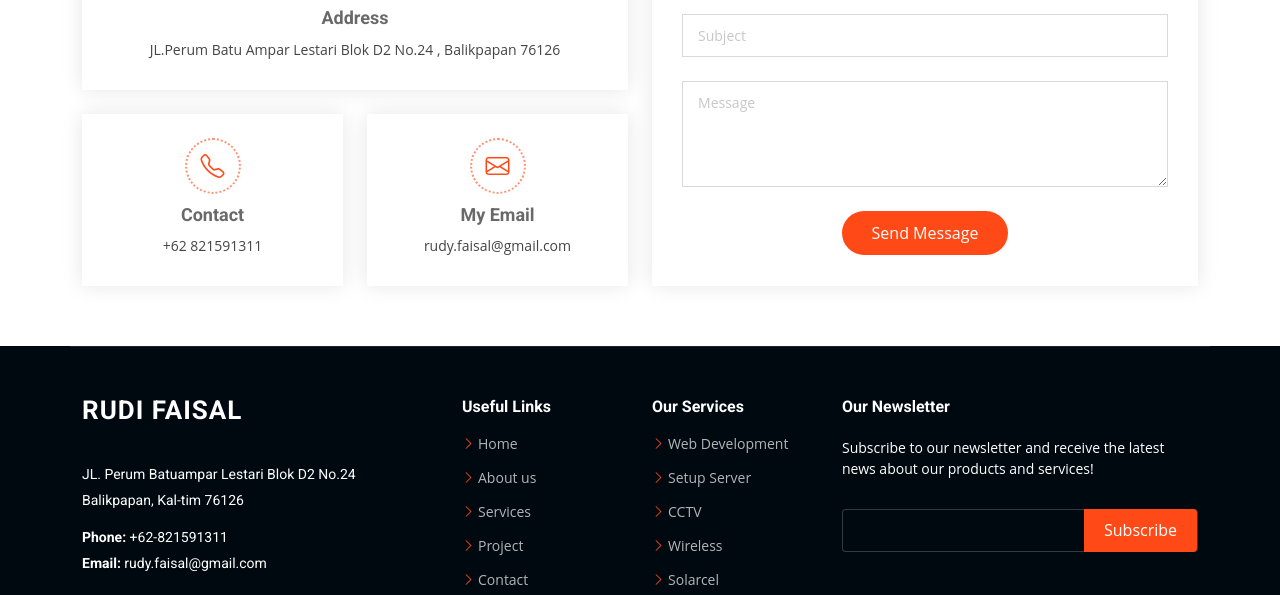
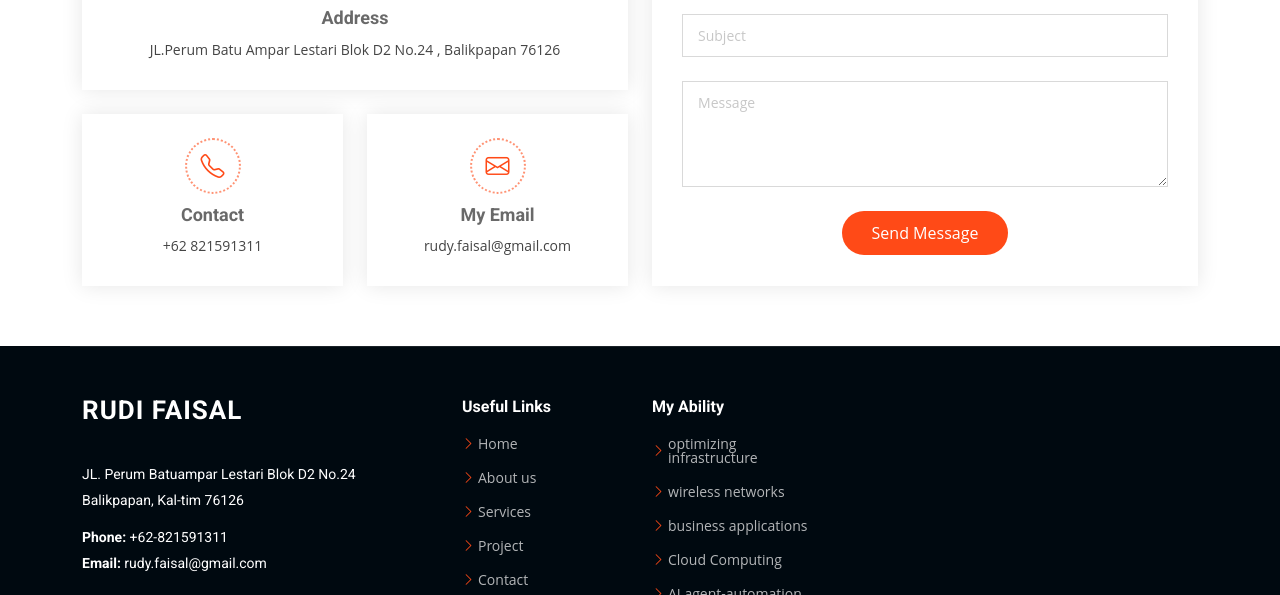
Before and after one commit to rudipaisal/rudipaisal.github.io, a plain HTML site: page index.html in a window 1280 px wide. Shown: the part 8205-8800 px from the top of the page. Drawn offline with Linux system fonts and the light colour scheme.

Commit message:
Update index.html

```diff
--- a/index.html
+++ b/index.html
@@ -904,27 +904,15 @@
         </div>
 
         <div class="col-lg-2 col-md-3 footer-links">
-          <h4>Our Services</h4>
+          <h4>My Ability</h4>
           <ul>
-            <li><i class="bi bi-chevron-right"></i> <a href="#">Web Development</a></li>
-            <li><i class="bi bi-chevron-right"></i> <a href="#">Setup Server</a></li>
-            <li><i class="bi bi-chevron-right"></i> <a href="#">CCTV</a></li>
-            <li><i class="bi bi-chevron-right"></i> <a href="#">Wireless</a></li>
-            <li><i class="bi bi-chevron-right"></i> <a href="#">Solarcel</a></li>
+            <li><i class="bi bi-chevron-right"></i> <a href="#">optimizing infrastructure</a></li>
+            <li><i class="bi bi-chevron-right"></i> <a href="#">wireless networks</a></li>
+            <li><i class="bi bi-chevron-right"></i> <a href="#">business applications</a></li>
+            <li><i class="bi bi-chevron-right"></i> <a href="#">Cloud Computing</a></li>
+            <li><i class="bi bi-chevron-right"></i> <a href="#">AI agent-automation</a></li>
           </ul>
         </div>
-
-        <div class="col-lg-4 col-md-12 footer-newsletter">
-          <h4>Our Newsletter</h4>
-          <p>Subscribe to our newsletter and receive the latest news about our products and services!</p>
-          <form action="forms/newsletter.php" method="post" class="php-email-form">
-            <div class="newsletter-form"><input type="email" name="email"><input type="submit" value="Subscribe"></div>
-            <div class="loading">Loading</div>
-            <div class="error-message"></div>
-            <div class="sent-message">Your subscription request has been sent. Thank you!</div>
-          </form>
-        </div>
-
       </div>
     </div>
 
```
